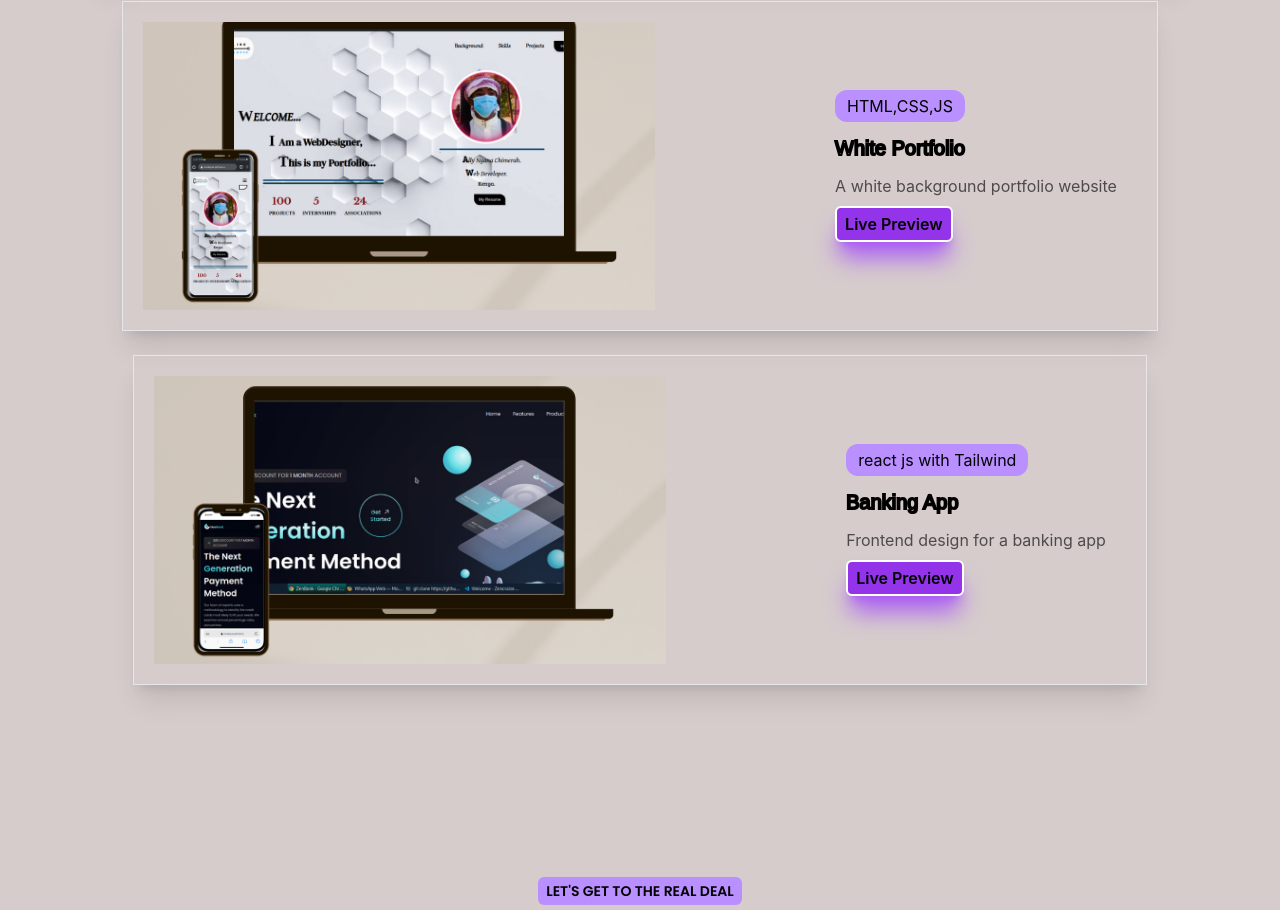
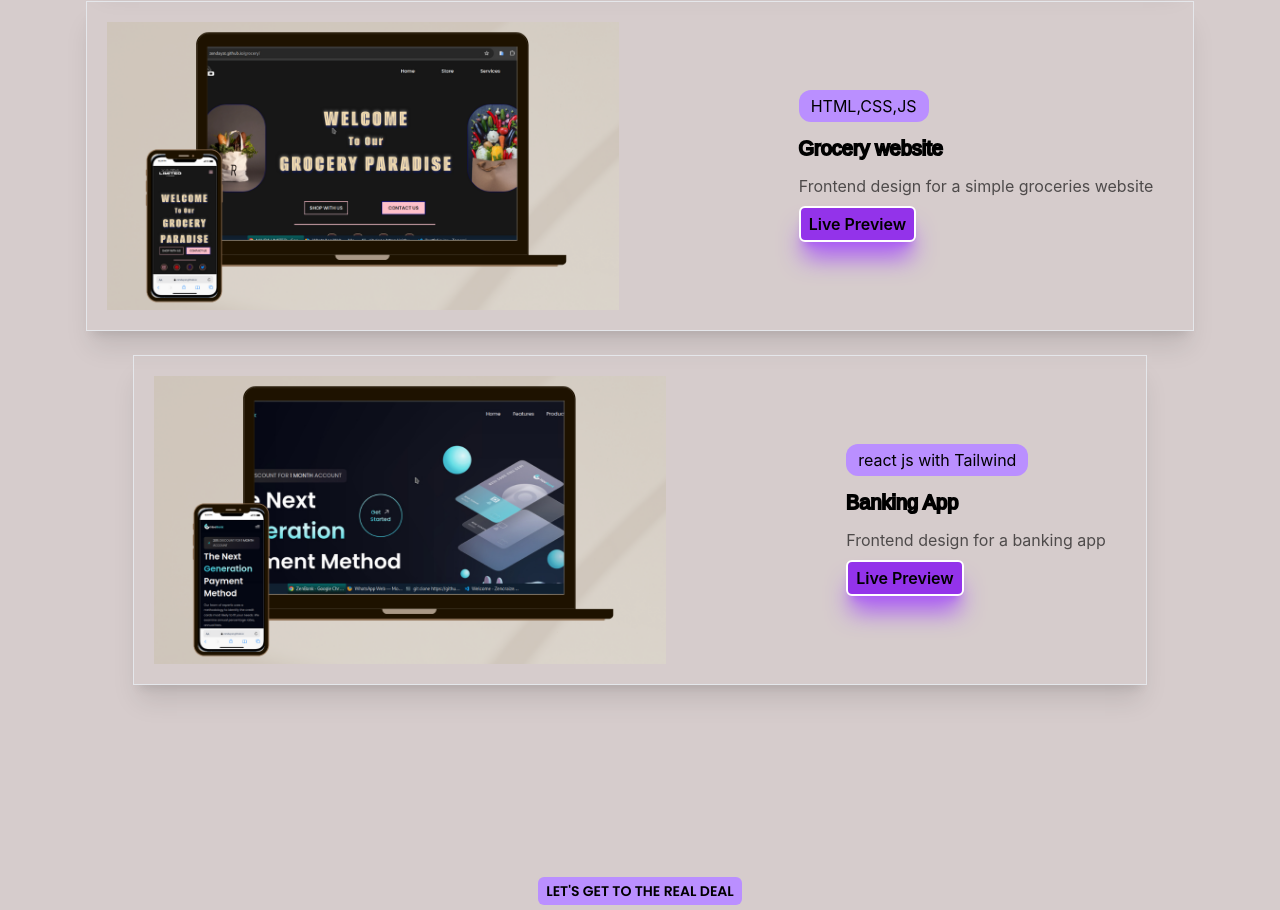
Before and after one commit to zendayat/Zencraizee, a React (Create React App) app: page / in a window 1280 px wide. Shown: the part 2918-3828 px from the top of the page. Built offline with nearby package versions, Linux system fonts and the light colour scheme.

Commit message:
Update: Update to websites in portfolio

```diff
--- a/src/components/Portfolio/Portfolio.jsx
+++ b/src/components/Portfolio/Portfolio.jsx
@@ -25,10 +25,10 @@ const Data = [
     },
     {
       avatar: AVTR3,
-      id: 'White Portfolio',
+      id: 'Grocery website',
       languages: 'HTML,CSS,JS',
-      review: 'A white background portfolio website',
-      site: 'https://zendayat.github.io/portfolio/index.html'
+      review: 'Frontend design for a simple groceries website',
+      site: 'https://zendayat.github.io/grocery'
     },
     {
       avatar: AVTR4,
```
Also changed, not shown: src/assets/Project3(1).png (added), src/assets/Project3.png.
